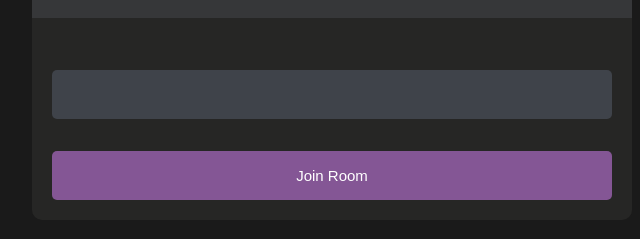
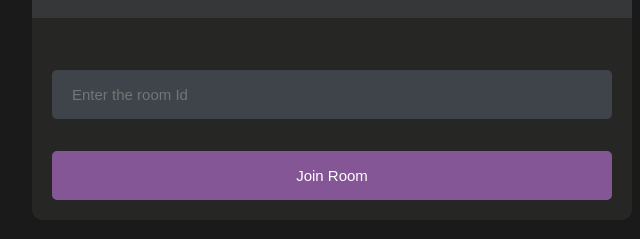
Before and after one commit to vaibhavkothari33/Zynk, a website: page lobby.html in a window 1280 px wide. Shown: the part 329-568 px from the top of the page, 308-948 px from the left. Drawn offline with Linux system fonts and the light colour scheme.

Commit message:
Update lobby.html

```diff
--- a/lobby.html
+++ b/lobby.html
@@ -17,7 +17,7 @@
 
             <div id="form__content__wrapper">
                 <form id="join-form">
-                    <input type="text" name="invite_link" required/>
+                    <input type="text" name="invite_link" required placeholder="Enter the room Id"/>
                     <input type="submit" value="Join Room" />
                 </form>
             </div>
```
